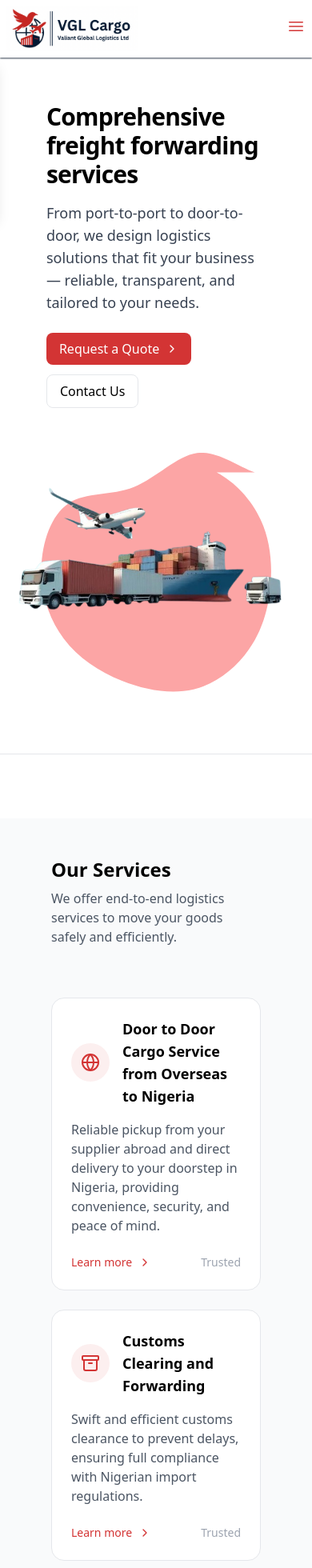
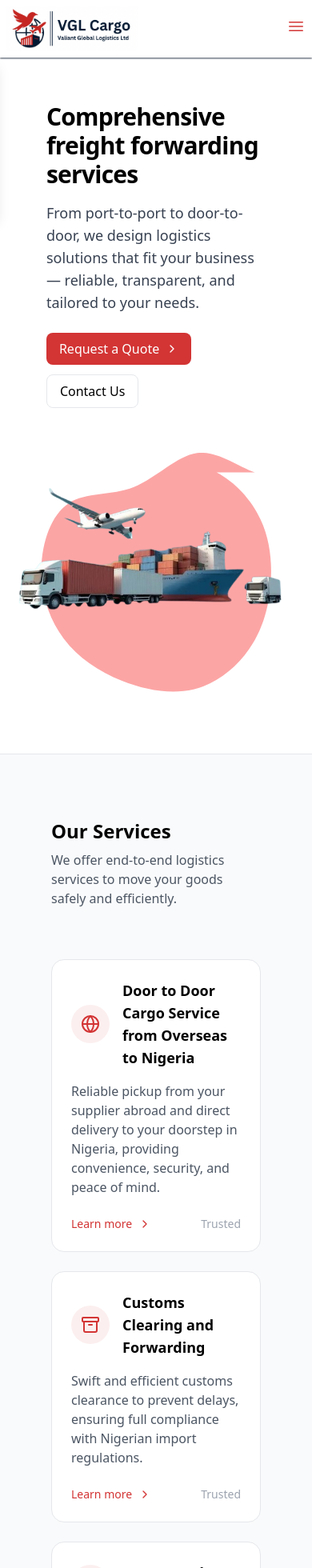
Before and after one commit to Wajud/VGL-Cargo, a React (Vite) app: page /services in a window 390 px wide. Shown: the top 1960 px of the page at 80% size. Built offline with nearby package versions, Linux system fonts and the light colour scheme.

Commit message:
adjusted spacings on serices page

```diff
--- a/src/pages/Services.jsx
+++ b/src/pages/Services.jsx
@@ -172,8 +172,11 @@ const Services = () => {
         </div>
       </header>
 
-      <main className="mx-auto pt-20 md:pt-0 pb-12">
-        <section id="services" className="bg-gray-50 px-16 py-12">
+      <main className="mx-auto  pb-12">
+        <section
+          id="services"
+          className="bg-gray-50 px-16 pt-20 md:pt-12 pb-12"
+        >
           <motion.div
             initial={{ opacity: 0, y: 30 }}
             whileInView={{ opacity: 1, y: 0 }}
```
